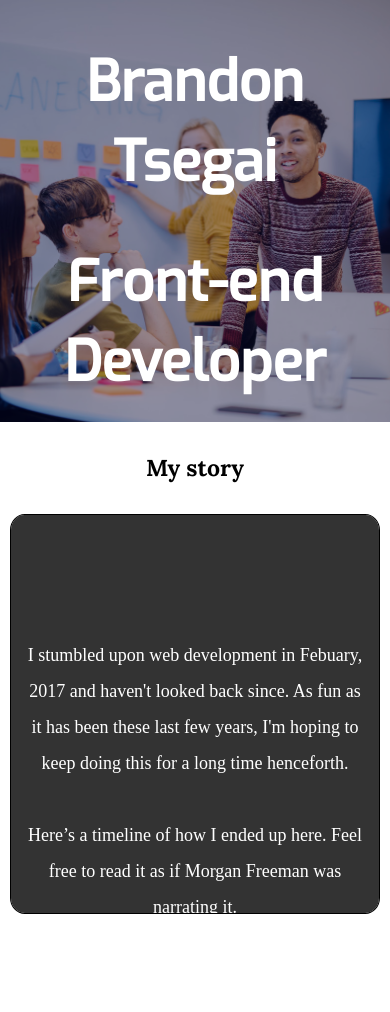
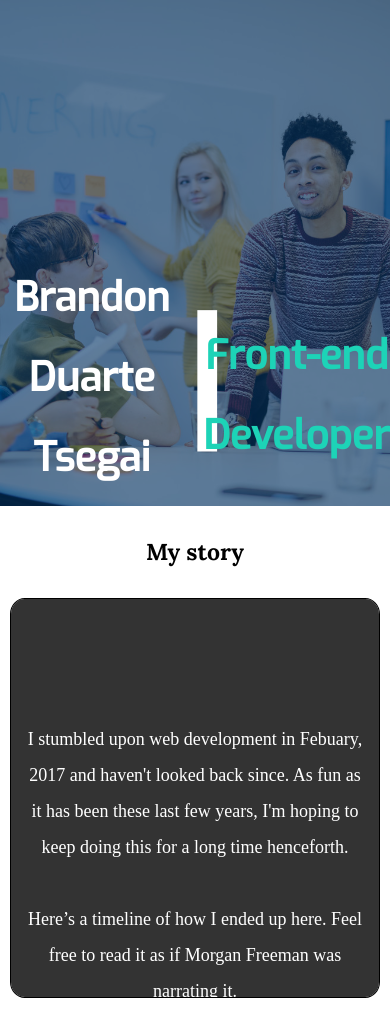
Before and after one commit to Zairaxx/Front-End-Developer-CV, a plain HTML site: page index.html in a window 390 px wide. Shown: the top 1012 px of the page. Drawn offline with nearby package versions, Linux system fonts and the light colour scheme; files that its build step writes are made by us from their sources; a web font is replaced by a local one.

Commit message:
Header v.1.0
First draft of a new header design.
Not responsive yet, needs querys.

```diff
--- a/2-styling/_mixins.scss
+++ b/2-styling/_mixins.scss
@@ -13,15 +13,49 @@ $mobile-width:360px;
     @content;
   }
 }
+
 @mixin mobile {
   @media (max-width: #{$tablet-width - 1px}) {
     @content;
   }
 }
+
 @mixin background-cover($img) {
   background:url($img);
   background-position: center;
   background-size:cover;
+}
+
+
+.hero-text {
+
+  display: flex;
+  flex-direction: row;
+  justify-content:center;
+  align-items: center;
+
+  .hero-author {
+    box-sizing: border-box;
+    padding-top: 250px;
+  }
+
+  .hero-job {
+    display:flex;
+    flex-direction: row;
+    height:100%;
+    align-items: flex-end;
+
+    h2.fat-line{
+      font-size:160px;
+      width:5vw;
+      box-sizing: border-box;
+      padding-bottom: 80px;
+    }
+    h2 {
+      padding-bottom: 30px;
+    }
+
+  }
 }
 
 .hero {
@@ -29,38 +63,28 @@ $mobile-width:360px;
   position:relative;
   text-align: center;
   width:100vw;
-  height:50vh;
+  height:60vh;
   margin: 0 auto;
-  display:flex;
-  flex-direction: column;
-  justify-content: flex-end;
-
   h2 {
     @include font-header-title;
     line-height: 80px;
     position: relative;
     color:white;
-    display: flex;
-    flex-direction: row;
-    padding: 2rem 5rem;
-    &#job {
-      justify-content: flex-end;
     }
-
-  }
-
+  .line {
+      font-size:250px;
+      height:1000px;
+      width:100px;
+    }
   .hero-wrapper{
     margin: 0 auto;
     width: 100%;
     max-width: 1100px;
   }
-
-  .hero-btn {
-    position: relative;
-    a {
-      margin: 0 auto;
-      display: inline-block;
-    }
+  .hero-line {
+    margin:0 auto;
+    width:100%;
+    max-width:1100px;
   }
 }
 
@@ -70,5 +94,5 @@ $mobile-width:360px;
   left: 0;
   width: 100%;
   height: 100%;
-  background: rgba(0, 0, 50, 0.4);
+  background: rgba(0, 50, 100, 0.6);
 }
--- a/2-styling/_typography.scss
+++ b/2-styling/_typography.scss
@@ -15,6 +15,6 @@
 
 @mixin font-header-title{
   font-family:"Exo", sans-serif;
-  font-size:5.6rem;
+  font-size:4rem;
   color:white;
 }
--- a/index.html
+++ b/index.html
@@ -12,9 +12,14 @@
 </html>
 <body>
   <section class="hero"> </div>
-    <div class="hero-bg"></div>
-    <h2 class="hero-wrapper" id="author"> Brandon Tsegai</h2>
-    <h2 class="hero-wrapper" id="job"> Front-end Developer </h2>
+    <div class="hero-text hero-bg">
+      <div class="hero-author">
+        <h2 class="hero-wrapper" id="author"> Brandon Duarte Tsegai</h2>
+      </div>
+      <div class="hero-job">
+        <h2 class="fat-line">&#124;</h2><h2 class="hero-wrapper" style="color:#1dd3b7" id="job">Front-end Developer </h2>
+    </div>
+  </div>
   </section>
   <div class="container">
     <div class="story-section">
```
